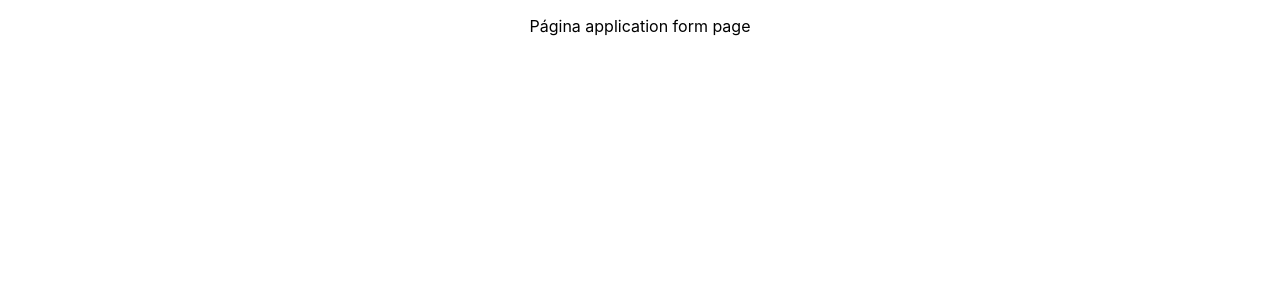
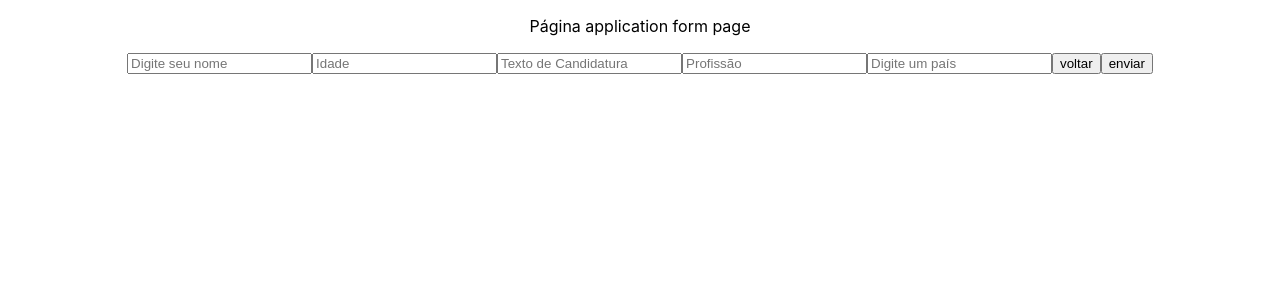
Before and after one commit to future4code/franklin-Gabriella-Lemos, a React (Create React App) app in the folder modulo1/projeto-labex/labex/: page /trips/application in a window 1280 px wide. Shown: the top 300 px of the page. Built offline with nearby package versions, Linux system fonts and the light colour scheme.

Commit message:
adicionando autenticao, validacao e hook useForm

```diff
--- /dev/null
+++ b/modulo1/projeto-labex/labex/src/hooks/useForm.js
@@ -0,0 +1,13 @@
+import { useState } from "react";
+
+const useForm = (inicialState) => {
+  const [form, setForm] = useState(inicialState);
+
+  const onChange = (event) => {
+    const { name, value } = event.target;
+    setForm({ ...form, [name]: value });
+  };
+  return { form, onChange };
+};
+
+export default useForm;
--- a/modulo1/projeto-labex/labex/src/pages/AdminHomePage.js
+++ b/modulo1/projeto-labex/labex/src/pages/AdminHomePage.js
@@ -23,6 +23,7 @@ export const AdminHomePage = () => {
   const novaViagens = listagensViagens.map((listagem) => {
     return <p>{listagem.name}</p>;
   });
+
   const navigate = useNavigate();
 
   useEffect(() => {
--- a/modulo1/projeto-labex/labex/src/pages/ApplicationFormPage.js
+++ b/modulo1/projeto-labex/labex/src/pages/ApplicationFormPage.js
@@ -1,5 +1,129 @@
-import React from "react";
+import axios from "axios";
+// import React, { useState } from "react";
+import { useNavigate } from "react-router-dom";
+import { goToListTrips } from "../routes/coordinator";
+import useForm from "../hooks/useForm";
 
 export const ApplicationFormPage = () => {
-  return <p> Página application form page</p>;
+  const { form, onChange } = useForm({
+    name: "",
+    age: "",
+    applicationText: "",
+    profession: "",
+    country: "",
+  });
+  // const [inputViagem, setInputViagem] = useState();
+  // const [inputNome, setInputNome] = useState();
+  // const [inputIdade, setInputIdade] = useState();
+  // const [inputTexto, setInputTexto] = useState();
+  // const [inputJob, setInputJob] = useState();
+  // const [inputPais, setInputPais] = useState();
+
+  // const handleInputViagem = (event) => {
+  //   setInputViagem(event.target.value);
+  // };
+
+  // const handleInputNome = (event) => {
+  //   setInputNome(event.target.value);
+  // };
+
+  // const handleInputIdade = (event) => {
+  //   setInputIdade(event.target.value);
+  // };
+
+  // const handleInputTexto = (event) => {
+  //   setInputTexto(event.target.value);
+  // };
+
+  // const handleInputJob = (event) => {
+  //   setInputJob(event.target.value);
+  // };
+
+  // const handleInputPais = (event) => {
+  //   setInputPais(event.target.value);
+  // };
+
+  const applyToTrip = (event) => {
+    event.preventDefault();
+
+    // const body = {
+    //   name: inputNome,
+    //   age: inputIdade,
+    //   applicationText: inputTexto,
+    //   profession: inputJob,
+    //   country: inputPais,
+    // };
+
+    axios
+      .post(
+        "https://us-central1-labenu-apis.cloudfunctions.net/labeX/gabriella-lemos-franklin/trips/Ay9r90Mgk72ukenPMvWQ/apply",
+        form,
+        {
+          headers: {
+            "Content-Type": "application/json",
+          },
+        }
+      )
+      .then((reponse) => {
+        console.log(reponse.data);
+      })
+      .catch((error) => {
+        console.log(error);
+      });
+  };
+
+  const navigate = useNavigate();
+
+  return (
+    <>
+      <form onSubmit={applyToTrip}>
+        <p> Página application form page</p>
+        <input
+          name="name"
+          onChange={onChange}
+          value={form.name}
+          placeholder="Digite seu nome"
+          required
+          pattern="^.{3,}$"
+          title="no mínimo 3 letras"
+        ></input>
+        <input
+          name="age"
+          onChange={onChange}
+          value={form.age}
+          placeholder="Idade"
+          required
+          pattern="^(1[89]|[2-9]\d)$"
+          title="maior do que 18"
+        ></input>
+        <input
+          name="applicationText"
+          onChange={onChange}
+          value={form.applicationText}
+          placeholder="Texto de Candidatura "
+          required
+          pattern="^.{3,}$"
+          title="no mínimo 30 caracteres"
+        ></input>
+        <input
+          name="profession"
+          onChange={onChange}
+          value={form.profession}
+          placeholder="Profissão"
+          required
+          pattern="^.{10,}$"
+          title="Mínimo de 10 caracteres"
+        ></input>
+        <input
+          name="country"
+          onChange={onChange}
+          value={form.country}
+          placeholder="Digite um país"
+          required
+        ></input>
+        <button onClick={() => goToListTrips(navigate)}>voltar</button>
+        <button>enviar</button>
+      </form>
+    </>
+  );
 };
--- a/modulo1/projeto-labex/labex/src/pages/CreateTripPage.js
+++ b/modulo1/projeto-labex/labex/src/pages/CreateTripPage.js
@@ -1,5 +1,97 @@
-import React from "react";
+import axios from "axios";
+// import React, { useEffect } from "react";
+import useForm from "../hooks/useForm";
 
 export const CreateTripPage = () => {
-  return <p> Página Create Trip Page</p>;
+  const { form, onChange } = useForm({
+    name: "",
+    planet: "",
+    date: "",
+    description: "",
+    durationInDays: "",
+  });
+  const carregarTripList = (event) => {
+    const token = localStorage.getItem("token");
+    event.preventDefault();
+
+    axios
+      .post(
+        "https://us-central1-labenu-apis.cloudfunctions.net/labeX/gabriella-lemos-franklin/trips",
+        form,
+        {
+          headers: {
+            "Content-Type": "application/json",
+            auth: token,
+          },
+        }
+      )
+      .then((response) => {
+        console.log(response.data);
+      })
+      .catch((error) => {
+        console.log(error);
+      });
+  };
+
+  // useEffect(() => {
+  //   carregarTripList();
+  // }, []);
+  return (
+    <>
+      <p> Página Create Trip Page</p>
+      <form onSubmit={carregarTripList}>
+        <input
+          name="name"
+          onChange={onChange}
+          value={form.name}
+          required
+          pattern="^.{6,}$"
+          title="no mínimo 5 letras"
+          placeholder="Nome da viagem"
+          // type="email"
+        ></input>
+        <input
+          name="planet"
+          onChange={onChange}
+          value={form.planet}
+          required
+          // pattern="^.{6,}$"
+          // title="no mínimo 5 letras"
+          // type="email"
+          placeholder="Planeta"
+        ></input>
+        <input
+          name="date"
+          onChange={onChange}
+          value={form.date}
+          required
+          pattern="(0[1-9]|[12][0-9]|3[01])/(0[1-9]|1[012])/\d{2}"
+          title="deve ser uma data no futuro"
+          placeholder="DD/MM/AAAA"
+          // type="email"
+        ></input>
+        <input
+          name="description"
+          onChange={onChange}
+          value={form.description}
+          required
+          pattern="^.{30,}$"
+          title="no mínimo 30 letras"
+          // type="email"
+          placeholder="Descrição"
+        ></input>
+        <input
+          name="durationInDays"
+          onChange={onChange}
+          value={form.durationInDays}
+          required
+          pattern="([5-9][0-9])"
+          title="no mínimo 50 dias"
+          // type="email"
+          placeholder="Descrição"
+        ></input>
+        <button onChange={onChange}>criar</button>
+      </form>
+    </>
+  );
 };
--- a/modulo1/projeto-labex/labex/src/pages/ListTripsPage.js
+++ b/modulo1/projeto-labex/labex/src/pages/ListTripsPage.js
@@ -33,7 +33,8 @@ export const ListTripsPage = () => {
     <>
       <p> Página List Trips Page</p>
       {novaLista}
-      <button onClick={() => goToForm(navigate)}>cadastro em viagem</button>
+      <button onClick={() => goToForm(navigate)}>inscreva-se</button>
+      <button onClick={() => navigate("/")}>voltar</button>
     </>
   );
 };
--- a/modulo1/projeto-labex/labex/src/pages/LoginPage.js
+++ b/modulo1/projeto-labex/labex/src/pages/LoginPage.js
@@ -1,30 +1,49 @@
 import axios from "axios";
-import React, { useState } from "react";
+// import React, { useState } from "react";
 import { useNavigate } from "react-router-dom";
 import { goToAdminPage } from "../routes/coordinator";
+import useForm from "../hooks/useForm";
+
+// const useForm = (inicialState) => {
+//   const [form, setForm] = useState(inicialState);
+
+//   const onChange = (event) => {
+//     const { name, value } = event.target;
+//     setForm({ ...form, [name]: value });
+//   };
+// };
 
 export const LoginPage = () => {
-  const [emailInput, setEmailInput] = useState("");
-  const [passwordInput, setPasswordInput] = useState("");
+  const { form, onChange } = useForm({
+    email: "",
+    password: "",
+  });
+  // const [form, setForm] = useState({
+  //   email: "",
+  //   password: "",
+  // });
 
-  const handleEmail = (event) => {
-    setEmailInput(event.target.value);
-  };
+  // const handleEmail = (event) => {
+  //   setForm({ ...form, email: event.target.value });
+  //   // setEma(event.target.value);
+  // };
 
-  const handlePassword = (event) => {
-    setPasswordInput(event.target.value);
-  };
+  // const handlePassword = (event) => {
+  //   setForm({ ...form, password: event.target.value });
+  // };
 
-  const logarUsuario = () => {
-    const body = {
-      email: emailInput,
-      password: passwordInput,
-    };
+  // const onChange = (event) => {
+  //   setForm({ ...form, [event.target.name]: event.target.value });
+  // };
+
+  console.log(form);
+  const logarUsuario = (event) => {
+    event.preventDefault();
 
     axios
       .post(
         `https://us-central1-labenu-apis.cloudfunctions.net/labeX/gabriella-lemos-franklin/login`,
-        body,
+        form,
         {
           headers: {
             "Content-Type": "application/json",
@@ -38,21 +57,35 @@ export const LoginPage = () => {
       })
       .catch((error) => {
         console.log(error.code);
-        console.log(error.code);
       });
   };
 
   const navigate = useNavigate();
 
-  // const goToAdminPage = () => {
-  //   navigate("/admin/trips/list");
-  // };
   return (
     <>
       <p> Página Login Page</p>
-      <input onChange={handleEmail} value={emailInput}></input>
-      <input onChange={handlePassword} value={passwordInput}></input>
-      <button onClick={logarUsuario}>entrar</button>
+      <form onSubmit={logarUsuario}>
+        <input
+          name="email"
+          onChange={onChange}
+          value={form.email}
+          required
+          pattern="[a-z0-9._%+-]+@[a-z0-9.-]+\.[a-z]{2,}$"
+          title="O campo deve obedecer o formato de e- mail"
+          type="email"
+        ></input>
+        <input
+          name="password"
+          onChange={onChange}
+          type="password"
+          value={form.password}
+          required
+          pattern="[a-z0-9.@%+-]{6}"
+          title="A senha deve conter 6 dígitos com letras, números e/ou caracteres especiais"
+        ></input>
+        <button>entrar</button>
+      </form>
     </>
   );
 };
--- a/modulo1/projeto-labex/labex/src/pages/TripDetailsPage.js
+++ b/modulo1/projeto-labex/labex/src/pages/TripDetailsPage.js
@@ -1,9 +1,11 @@
 import axios from "axios";
-import React, { useEffect } from "react";
+import React, { useEffect, useState } from "react";
 import { useNavigate } from "react-router-dom";
 import { goToLogin } from "../routes/coordinator";
 
 export const TripDetailsPage = () => {
+  const [listDetails, setListDetais] = useState("");
+
   const navigate = useNavigate();
   useEffect(() => {
     const token = localStorage.getItem("token");
@@ -21,11 +23,18 @@ export const TripDetailsPage = () => {
         }
       )
       .then((response) => {
-        console.log(response.data);
+        setListDetais(response.data.trip);
+        console.log(response.data.trip);
       })
       .catch((error) => {
         console.log(error.code);
       });
   });
-  return <p> Página Trip Details Page</p>;
+  return (
+    <>
+      <p> Página Trip Details Page</p>
+      <p>{listDetails.id}</p>
+      <p>{listDetails.candidates}</p>
+    </>
+  );
 };
```
